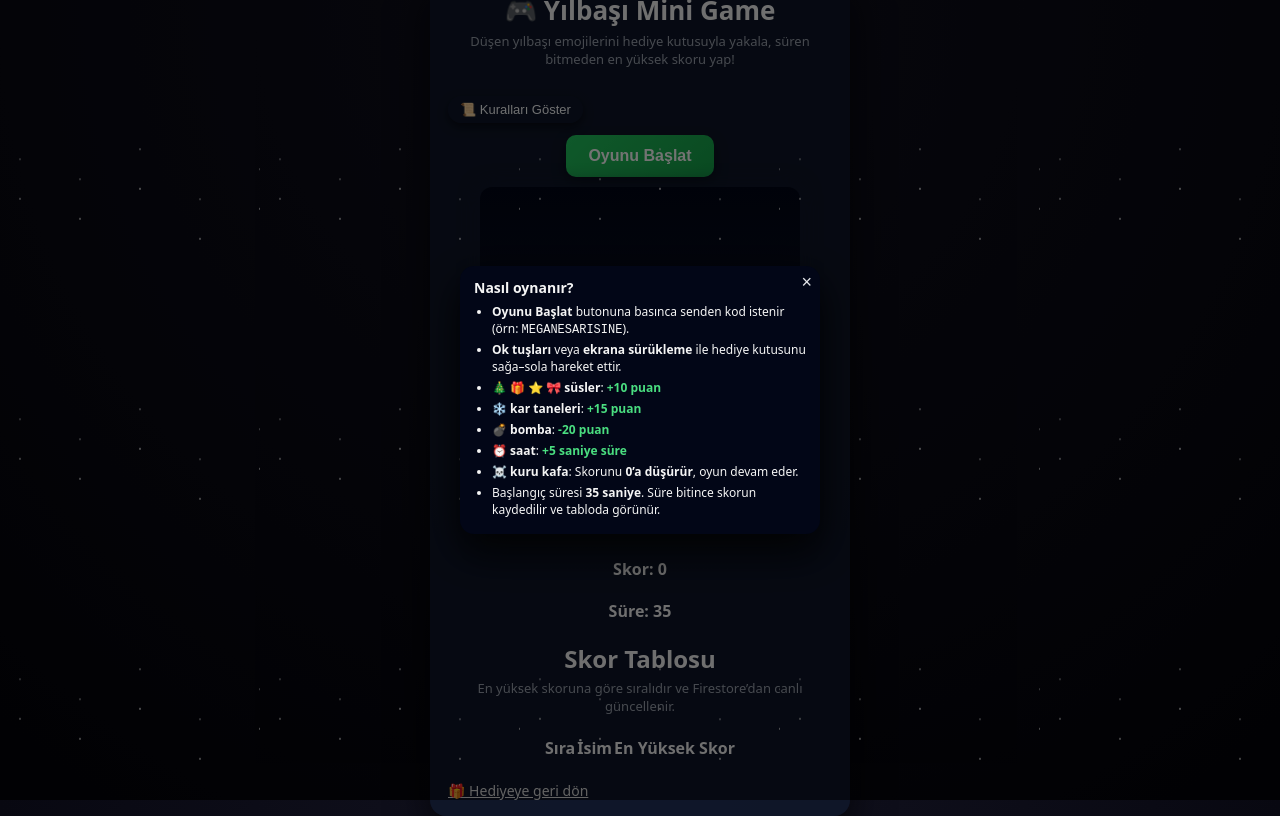
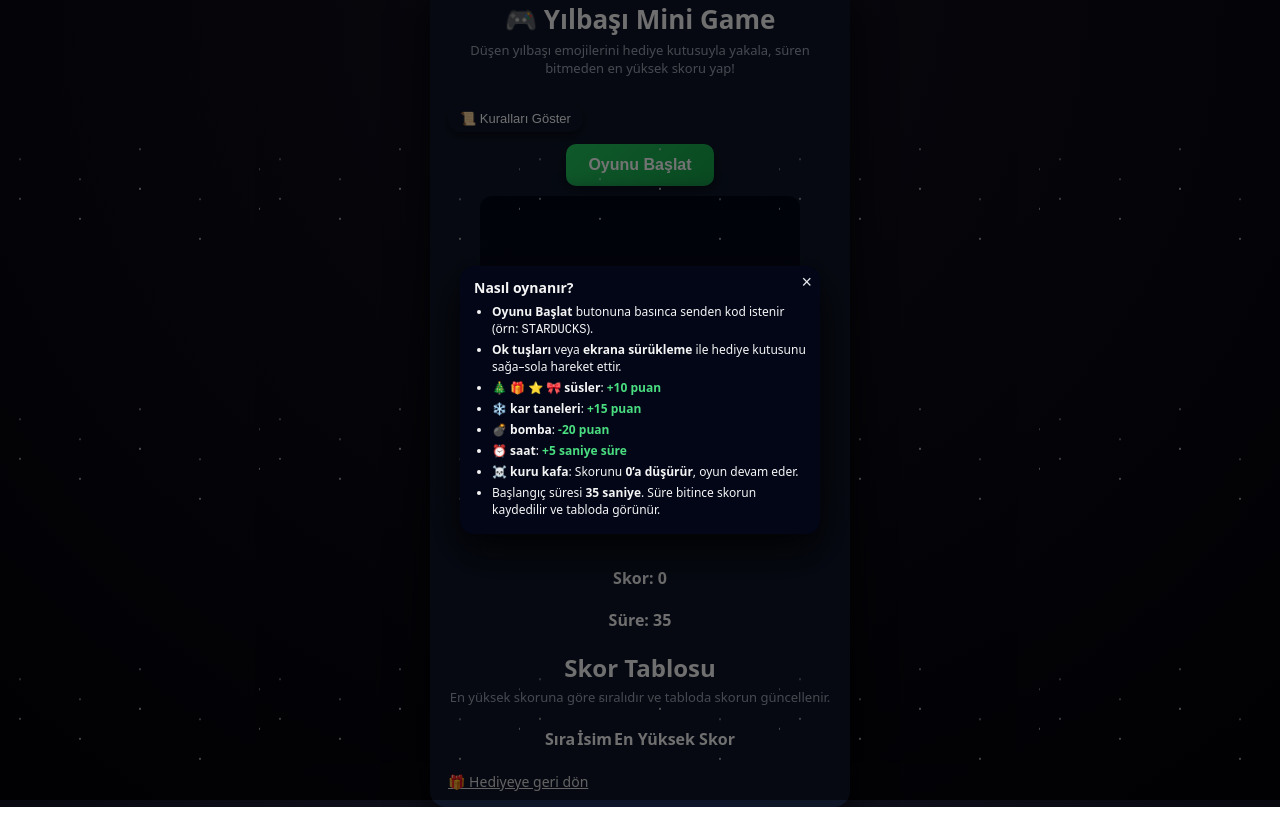
Before and after one commit to mhmtalakblt/hediye, a plain HTML site: page game.html in a window 1280 px wide. Both pictures are taken after a click on the button "📜 Kuralları Göster". Drawn offline with Linux system fonts and the light colour scheme; no server answers.

Commit message:
Update game.html

```diff
--- a/game.html
+++ b/game.html
@@ -32,7 +32,7 @@
         <h2>Nasıl oynanır?</h2>
         <ul>
           <li><strong>Oyunu Başlat</strong> butonuna basınca senden kod istenir
-            (örn: <code>MEGANESARISINE</code>).</li>
+            (örn: <code>STARDUCKS</code>).</li>
           <li><strong>Ok tuşları</strong> veya <strong>ekrana sürükleme</strong> ile
             hediye kutusunu sağa–sola hareket ettir.</li>
           <li>🎄 🎁 ⭐ 🎀 <strong>süsler</strong>: <span class="rules-score">+10 puan</span></li>
@@ -65,7 +65,7 @@
     <section class="scoreboard-area">
       <h2>Skor Tablosu</h2>
       <p class="game-subtitle small">
-        En yüksek skoruna göre sıralıdır ve Firestore’dan canlı güncellenir.
+        En yüksek skoruna göre sıralıdır ve tabloda skorun güncellenir.
       </p>
       <table class="scoreboard-table">
         <thead>
```
